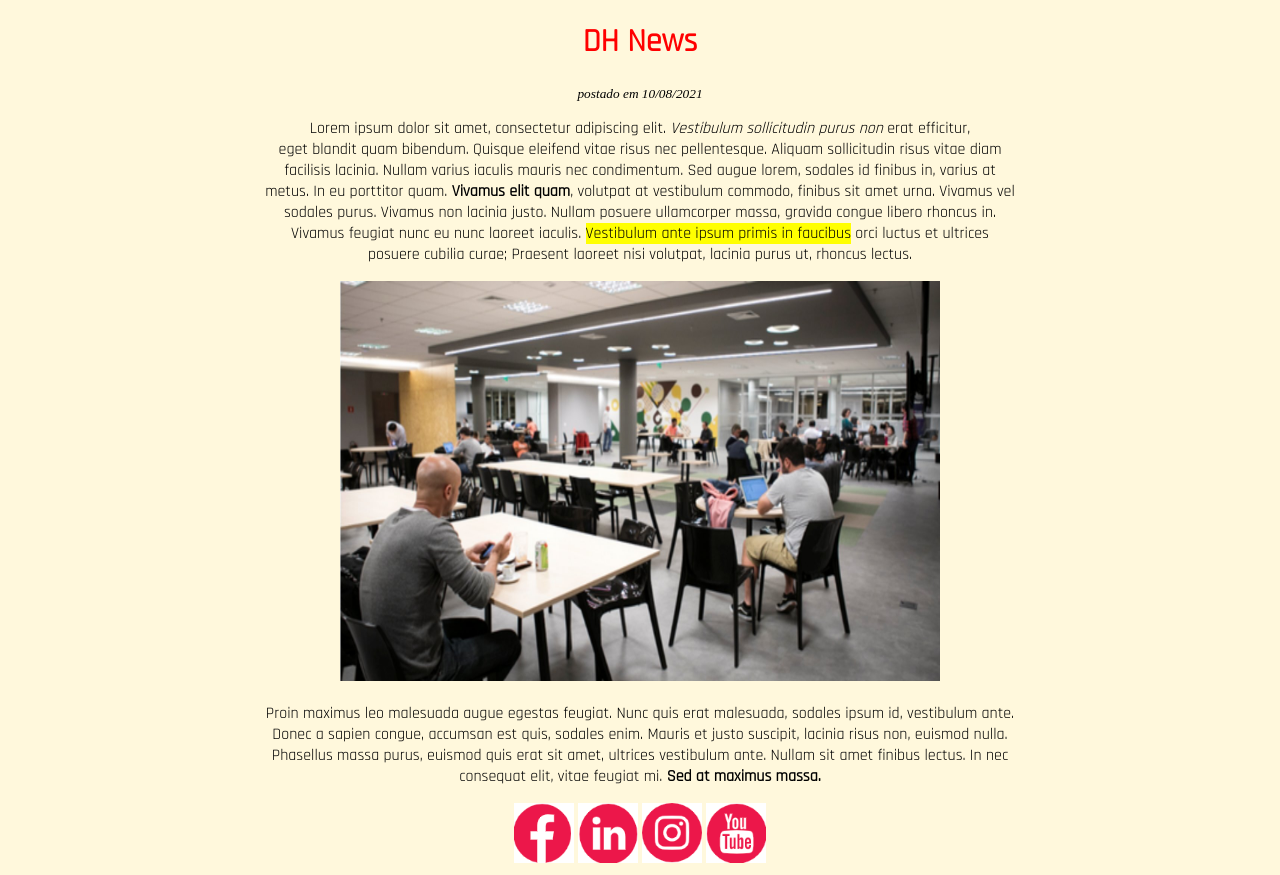
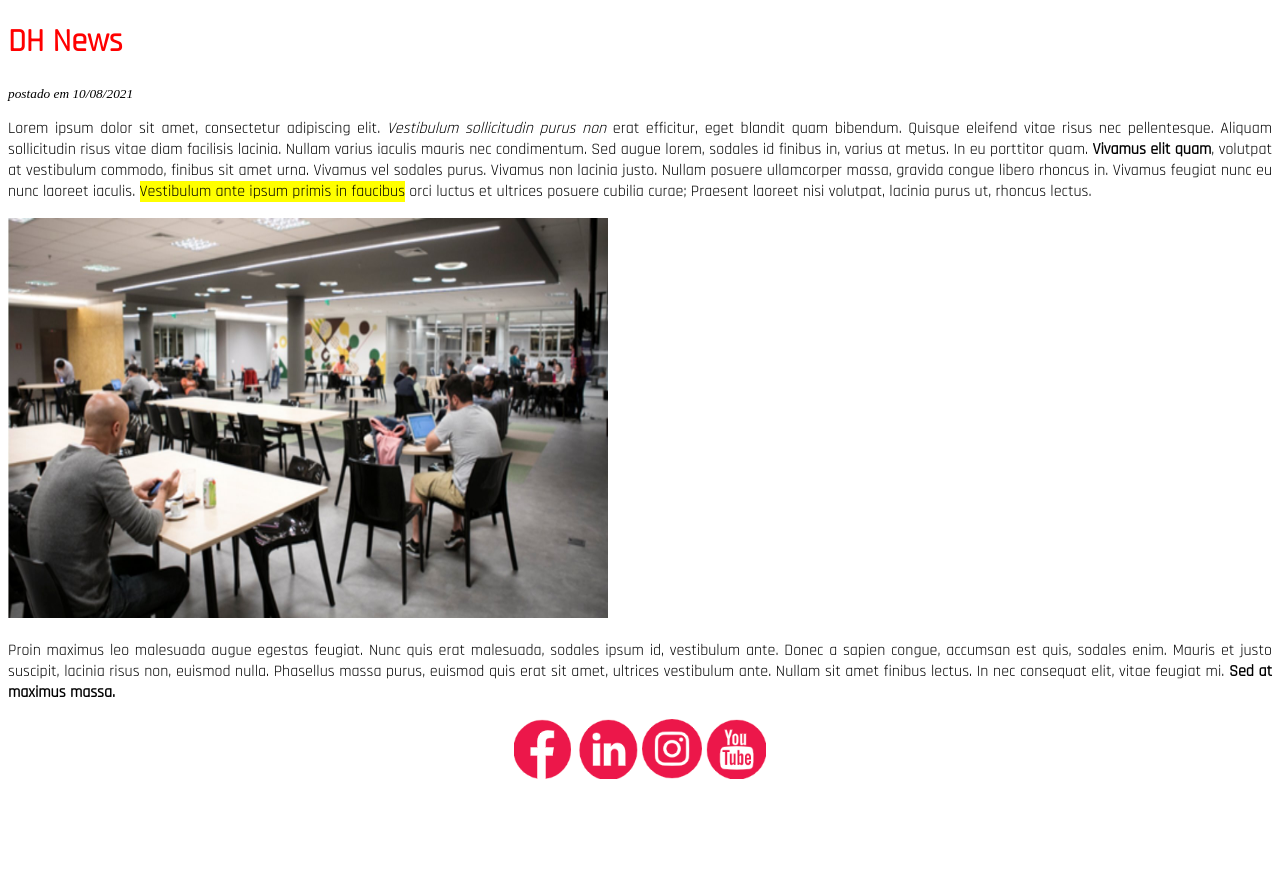
Before and after one commit to hccazado/dhnews, a plain HTML site: page index.html in a window 1280 px wide. After the commit the page ends 800 px from the top, so only its background shows below. Drawn offline with Linux system fonts and the light colour scheme; a web font is replaced by a local one.

Commit message:
adequando aos requisitos

```diff
--- a/css/estilo.css
+++ b/css/estilo.css
@@ -1,19 +1,22 @@
-body{
-    text-align: center;
-    background-color: cornsilk;
-}
 h1{
     color:red;
     text-align: center;
     font-family: 'Rajdhani', sans-serif;
     font-size: 2rem;
     font-weight: bolder;
+    text-align: justify;
 }
 #small{
 
     font-style: italic;
+    text-align: left;
 }
 .noticia{
     font-family: 'Rajdhani', sans-serif;
     font-size: 1rem;
+    text-align: justify;
 }
+
+.centraliza{
+    text-align: center;
+}
--- a/index.html
+++ b/index.html
@@ -18,20 +18,20 @@
             <small id="small">postado em 10/08/2021</small>
         </header>
         <section class="noticia">
-            <p>Lorem ipsum dolor sit amet, consectetur adipiscing elit. <em>Vestibulum sollicitudin purus non</em> erat efficitur, <br>
-                eget blandit quam bibendum. Quisque eleifend vitae risus nec pellentesque. Aliquam sollicitudin risus vitae diam <br>
-                facilisis lacinia. Nullam varius iaculis mauris nec condimentum. Sed augue lorem, sodales id finibus in, varius at <br>
-                metus. In eu porttitor quam. <strong>Vivamus elit quam</strong>, volutpat at vestibulum commodo, finibus sit amet urna. Vivamus vel <br>
-                sodales purus. Vivamus non lacinia justo. Nullam posuere ullamcorper massa, gravida congue libero rhoncus in. <br>
-                Vivamus feugiat nunc eu nunc laoreet iaculis. <mark>Vestibulum ante ipsum primis in faucibus</mark> orci luctus et ultrices <br>
+            <p>Lorem ipsum dolor sit amet, consectetur adipiscing elit. <em>Vestibulum sollicitudin purus non</em> erat efficitur,
+                eget blandit quam bibendum. Quisque eleifend vitae risus nec pellentesque. Aliquam sollicitudin risus vitae diam
+                facilisis lacinia. Nullam varius iaculis mauris nec condimentum. Sed augue lorem, sodales id finibus in, varius at
+                metus. In eu porttitor quam. <strong>Vivamus elit quam</strong>, volutpat at vestibulum commodo, finibus sit amet urna. Vivamus vel
+                sodales purus. Vivamus non lacinia justo. Nullam posuere ullamcorper massa, gravida congue libero rhoncus in.
+                Vivamus feugiat nunc eu nunc laoreet iaculis. <mark>Vestibulum ante ipsum primis in faucibus</mark> orci luctus et ultrices
                 posuere cubilia curae; Praesent laoreet nisi volutpat, lacinia purus ut, rhoncus lectus.</p>
         <img src="./images/main_image.jpg" width="600" height="400" alt="imagem DH"/>
-            <p>Proin maximus leo malesuada augue egestas feugiat. Nunc quis erat malesuada, sodales ipsum id, vestibulum ante.<br>
-                Donec a sapien congue, accumsan est quis, sodales enim. Mauris et justo suscipit, lacinia risus non, euismod nulla.<br>
-                Phasellus massa purus, euismod quis erat sit amet, ultrices vestibulum ante. Nullam sit amet finibus lectus. In nec <br>
+            <p>Proin maximus leo malesuada augue egestas feugiat. Nunc quis erat malesuada, sodales ipsum id, vestibulum ante.
+                Donec a sapien congue, accumsan est quis, sodales enim. Mauris et justo suscipit, lacinia risus non, euismod nulla.
+                Phasellus massa purus, euismod quis erat sit amet, ultrices vestibulum ante. Nullam sit amet finibus lectus. In nec
                 consequat elit, vitae feugiat mi. <strong>Sed at maximus massa.</strong></p>
         </section>
-        <footer>
+        <footer class="centraliza">
             <a href="www.facebook.com"><img src="./images/icon_facebook.png" width="60" height="60" alt="Facebook logo"/></a>
             <a href="www.linkedin.com"><img src="./images/icon_linkedin.png" width="60" height="60" alt="Linkedin Logo"/></a>
             <a href="www.instagram.com"><img src="./images/icon_insta.png" width="60" height="60" alt="Instagram Logo"/></a>
```
